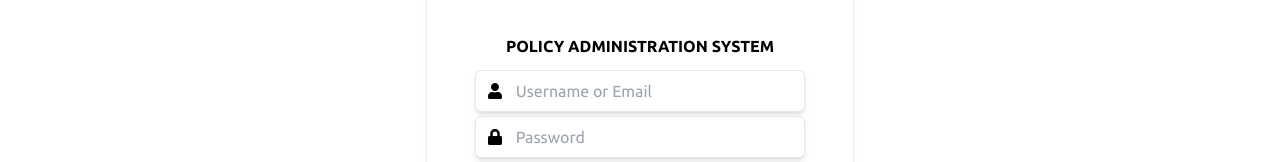
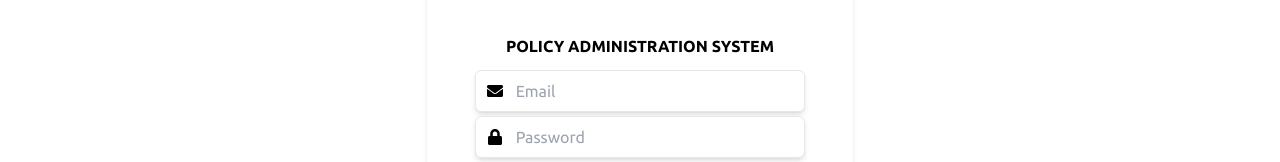
Before and after one commit to Vincexx/insurance-pas, a React (Create React App) app: page /login in a window 1280 px wide. Shown: the part 278-440 px from the top of the page. Built offline with nearby package versions, Linux system fonts and the light colour scheme; the HTML template or start-up script is replaced by a standard one.

Commit message:
added login feature

```diff
--- a/src/pages/Login.jsx
+++ b/src/pages/Login.jsx
@@ -1,20 +1,48 @@
-import React from "react";
-import { FaUser, FaLock } from "react-icons/fa";
+import React, { useState } from "react";
+import { FaEnvelope, FaLock, FaCheck } from "react-icons/fa";
 import TextBox from "../components/TextBox";
-import { Link } from "react-router-dom";
+import { Link, useNavigate } from "react-router-dom";
 import { useSelector, useDispatch } from "react-redux";
 import { authActions } from "../store/auth-slice";
+import axios from "axios";
+import Modal from "../components/Modal";
 
 const Login = () => {
   const dispatch = useDispatch();
-  const isLoggedIn = useSelector((state) => state.auth.isLoggedIn);
+  const navigate = useNavigate();
+  const form = useSelector((state) => state.auth.loginForm);
+  const [success, setSuccess] = useState(false);
 
-  const handleLogin = (e) => {
+  const login = async (e) => {
     e.preventDefault();
-    dispatch(authActions.login());
+    await axios
+      .post("http://localhost:8080/api/login", form)
+      .then((res) => {
+        console.log(res);
+        setSuccess(true);
+        setTimeout(() => {
+          setSuccess(false);
+          navigate("/dashboard");
+        }, 2000);
+      })
+      .catch((err) => console.log(err));
+  };
+
+  const handleChange = (e) => {
+    e.preventDefault();
+    const { name, value } = e.target;
+    dispatch(authActions.setLoginForm({ name, value }));
   };
 
   return (
+    <>
+      {success && (
+        <Modal
+          icon={<FaCheck className="text-green-500 text-4xl" />}
+          status={"Success"}
+          message={"Login Successful"}
+        />
+      )}
       <div className="h-screen flex items-center justify-center">
         <div className="shadow-md pt-12 px-12 w-full md:w-1/2 lg:w-1/3">
           <h1 className="font-bold text-center uppercase">
@@ -22,7 +50,13 @@ const Login = () => {
           </h1>
           <form action="" className="my-3">
             <div className="mb-1">
-            <TextBox placeholder={"Username or Email"} icon={<FaUser />} />
+              <TextBox
+                placeholder={"Email"}
+                icon={<FaEnvelope />}
+                field={"email"}
+                value={form.email}
+                handleChange={handleChange}
+              />
             </div>
 
             <div className="mb-3">
@@ -30,12 +64,15 @@ const Login = () => {
                 type={"password"}
                 placeholder={"Password"}
                 icon={<FaLock />}
+                field={"password"}
+                value={form.password}
+                handleChange={handleChange}
               />
             </div>
 
             <div className="text-right">
               <button
-              onClick={(e) => handleLogin(e)}
+                onClick={(e) => login(e)}
                 className="bg-green-500 text-white px-8 py-2 rounded"
               >
                 Login
@@ -53,6 +90,7 @@ const Login = () => {
           </form>
         </div>
       </div>
+    </>
   );
 };
 
--- a/src/store/auth-slice.js
+++ b/src/store/auth-slice.js
@@ -1,5 +1,4 @@
 import { createSlice } from "@reduxjs/toolkit";
-import axios from "axios";
 
 const authSlice = createSlice({
   name: "auth",
@@ -22,6 +21,9 @@ const authSlice = createSlice({
     setRegForm(state, action) {
       state.registerForm[action.payload.name] = action.payload.value;
     },
+    setLoginForm(state, action) {
+      state.loginForm[action.payload.name] = action.payload.value;
+    },
     login(state) {
       state.isLoggedIn = true;
     },
```
Lines whose indentation alone changed are shown as unchanged.
